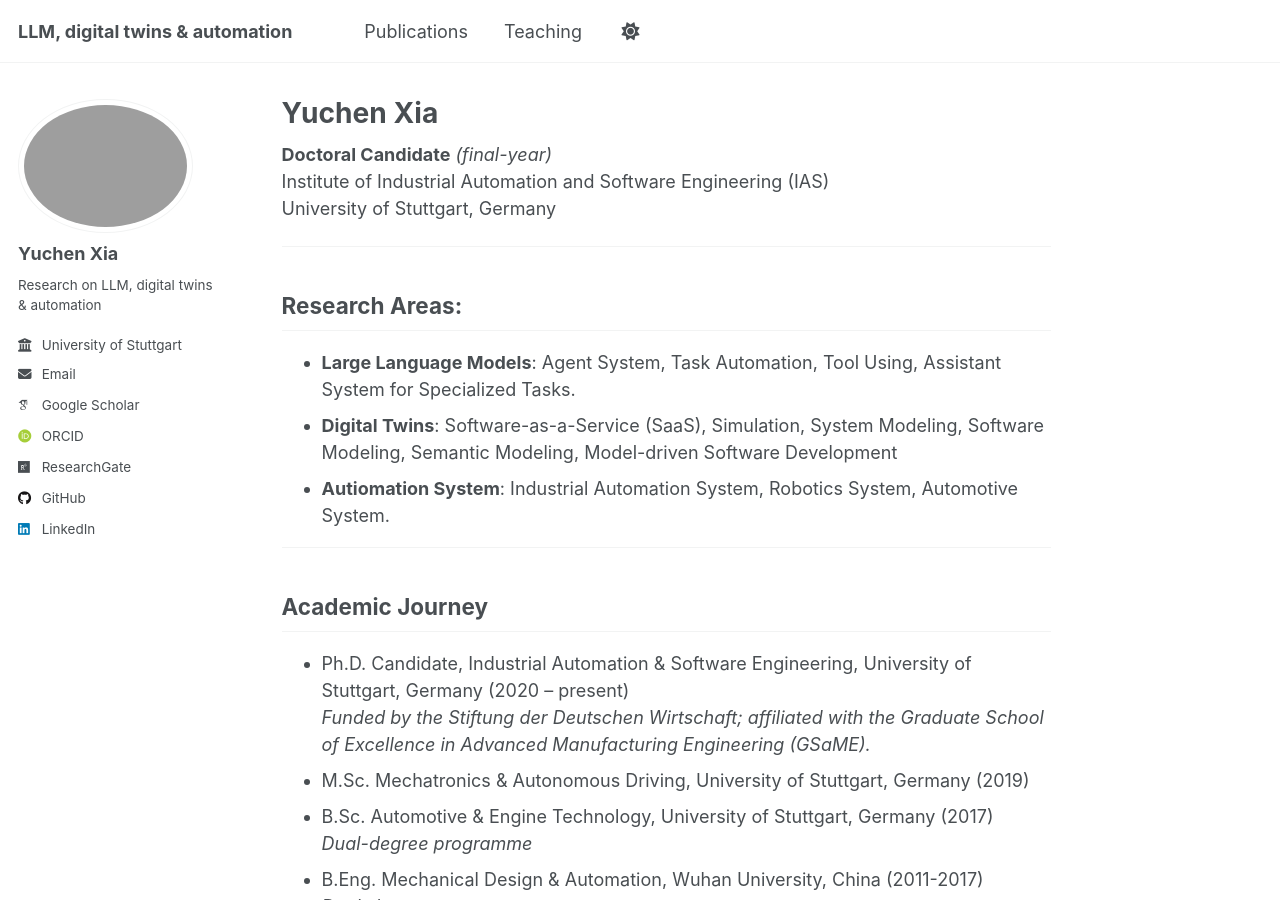
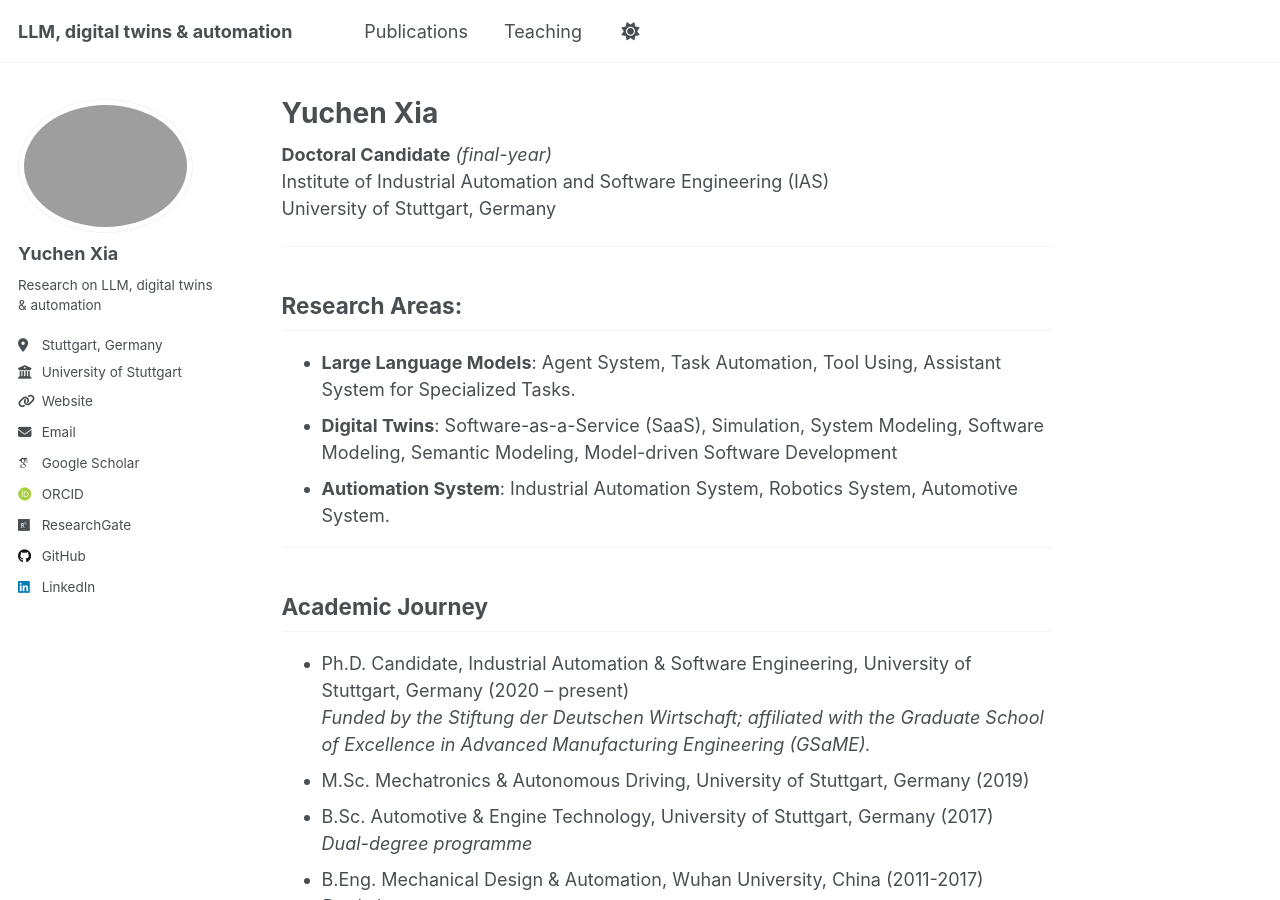
Before and after one commit to YuchenXia/yuchenxia.github.io, a Jekyll site: the page built from _pages/about.md, in a window 1280 px wide and 900 px high. Built offline with Jekyll 4.4.1, drawn with Linux system fonts in a browser that asks for light colours; some web fonts are replaced.

Commit message:
Update _config.yml

```diff
--- a/_config.yml
+++ b/_config.yml
@@ -26,13 +26,13 @@ author:
   name             : "Yuchen Xia"
   pronouns         : # example: "she/her"
   bio              : "Research on LLM, digital twins & automation"
-  location         :
+  location         : "Stuttgart, Germany"
   employer         : "University of Stuttgart"
-  uri              : # URL
+  uri              : "https://www.ias.uni-stuttgart.de/institut/team/Xia-00002/"
   email            : "yuchen.xia@stuttgart.de"
 
   # Academic websites
-  academia         : # URL
+  academia         :
   arxiv            : # URL - Update with the correct link to your profile
   googlescholar    : "https://scholar.google.com/citations?user=hi1srxkAAAAJ"
   impactstory      : # URL
```
